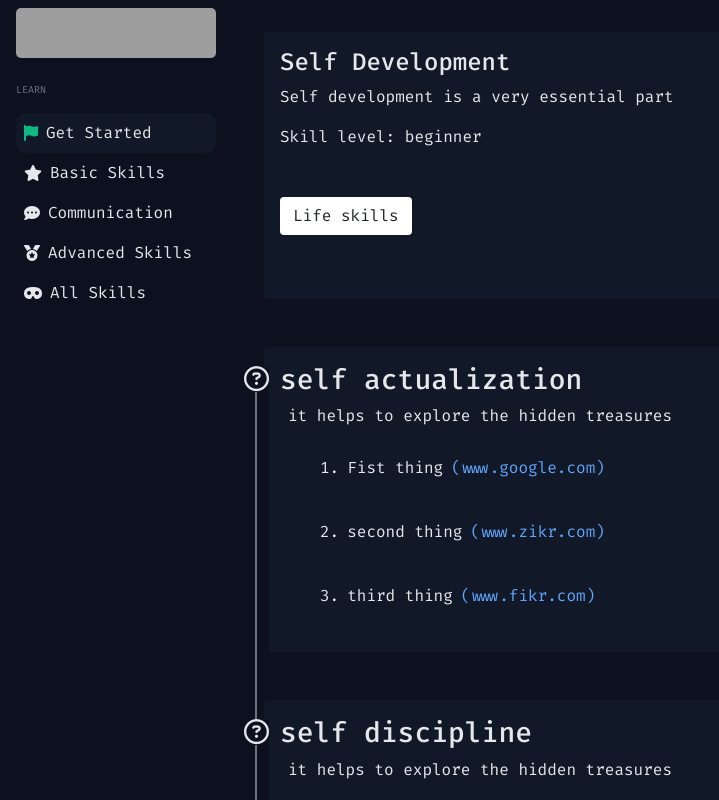
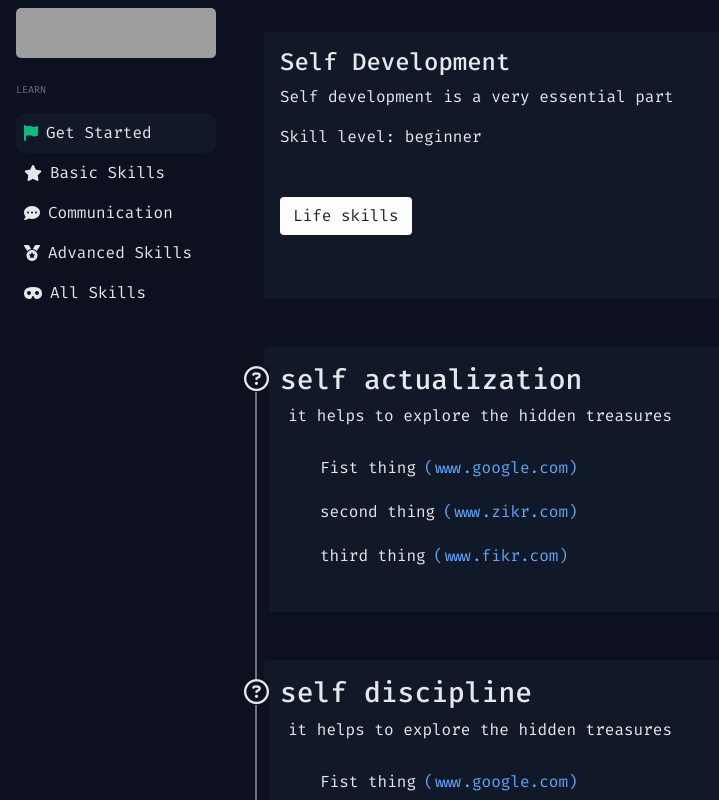
Before and after one commit to hamid1882/tiny-school-clone, a React (Create React App) app: page /skills/growth in a window 1280 px wide. Shown: the top 800 px of the page, without its empty margins (0-719 px from the left). Built offline with nearby package versions, Linux system fonts and the light colour scheme; grey boxes are pictures that could not be loaded.

Commit message:
fixed list items

```diff
--- a/src/Components/Learn/Growth.js
+++ b/src/Components/Learn/Growth.js
@@ -22,11 +22,10 @@ const Growth = () => {
                   <i class="process far fa-question-circle"></i>
                   <h3>{data.heading}</h3>
                   <div className="mx-2">{data.sub_heading}</div>
-                  {data.steps.map((ref) => {
-                    return (
-                      <ol className="overflow-hidden my-3">
+                  <ol className="overflow-hidden my-3">
+                    {data.steps.map((ref) => {
+                      return (
                         <li className="d-md-flex gap-2 align-items-center p-1 m-1">
-                          <span>{ref.index}.</span>
                           <span>{ref.name}</span>
                           <div className="py-1">
                             <a
@@ -39,9 +38,9 @@ const Growth = () => {
                             </a>
                           </div>
                         </li>
-                      </ol>
-                    );
-                  })}
+                      );
+                    })}
+                  </ol>
                 </div>
               );
             })}
--- a/src/Styles/Styles.scss
+++ b/src/Styles/Styles.scss
@@ -204,3 +204,7 @@
   color: white;
   text-decoration: none;
 }
+
+.list {
+  list-style: numeric;
+}
```
